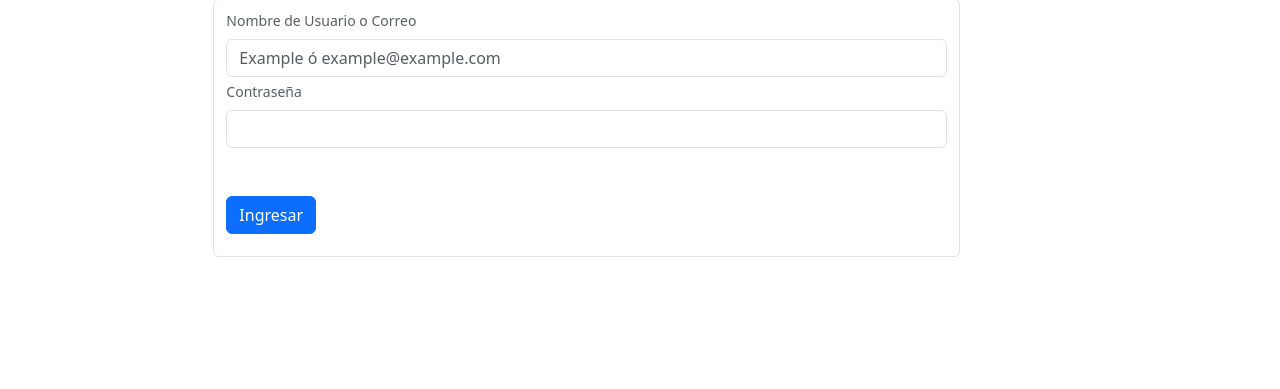
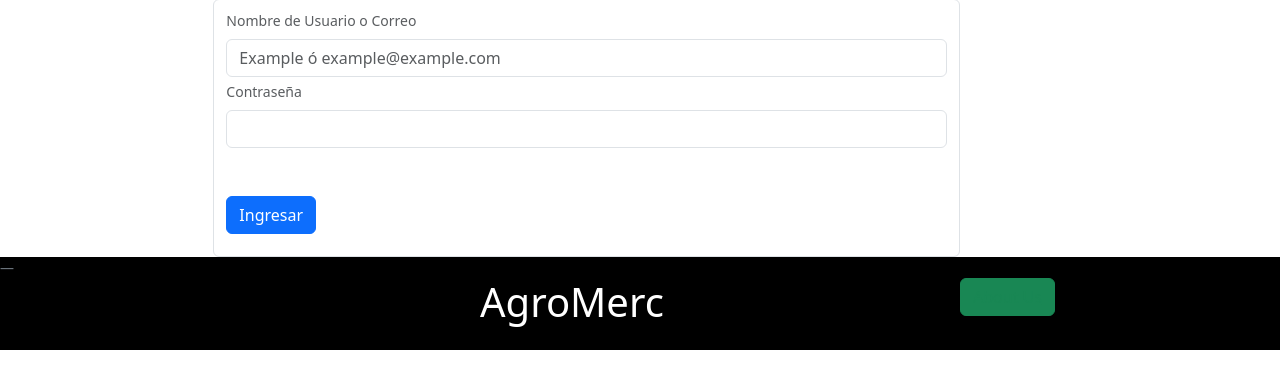
Before and after one commit to JJCanon/Ingenieria-de-Software---AGROMERC, a Django app: page /signIn/ in a window 1280 px wide. Shown: the part 113-502 px from the top of the page. Run offline with Django 4.2, Linux system fonts and the light colour scheme.

Commit message:
añadición footer a las plantillas signUp y signIn

```diff
--- a/AgroMerc/templates/signIn.html
+++ b/AgroMerc/templates/signIn.html
@@ -28,7 +28,7 @@
                         <div class="col"
                             style="color: white; font-size:x-large; margin:
                             auto;">
-                            <h1>AgroMerc</h1>
+                            <h1 class="h1">AgroMerc</h1>
                         </div>
                         <div class="col-2" style="margin: auto;">
                             <button type="button" class="btn btn-dark"
@@ -86,18 +86,31 @@
             </div>
         </div>
         <!--contenido-->
-        <footer></footer>
+        <!--footer-->
+        <div class="row" style="background-color: black;">
+            <footer class="blockquote-footer">
+                <div class="columna">
+                    <div class="col">
+                        <img src="" class="img-fluid" alt="">
+                    </div>
+                    <div class="col" style="color: white; font-size: x-large;
+                        margin: auto;">
+                        <h1 class="h1">
+                            AgroMerc
+                        </h1>
+                    </div>
+                    <div class="col-3">
+                        <button type="button" class="btn btn-success">
+                            <a
+                                href="#" class="link-success" style="color:
+                                black;">
+                                About Us
+                            </a>
+                        </button>
+                    </div>
+                </div>
+            </footer>
+        </div>
+        <!--footer-->
     </body>
 </html>
-
-<!--
-    <form method="post">
-                <label>Nombre de Usuario</label> <input type="text"
-                    name="nameUser" /><br />
-                <label>Contraseña</label><input type="password" name="password"
-                    /><br />
-                <input type="submit" value="Iniciar Sesión" /><br /><br />
-                <Label>¿No posee una cuenta en AgroMerc?</Label><a
-                    href="/signUp">Registrarse</a> <br />
-            </form>
--->
```
Also changed, not shown: AgroMerc/templates/signUp.html (+26 -0 lines).
